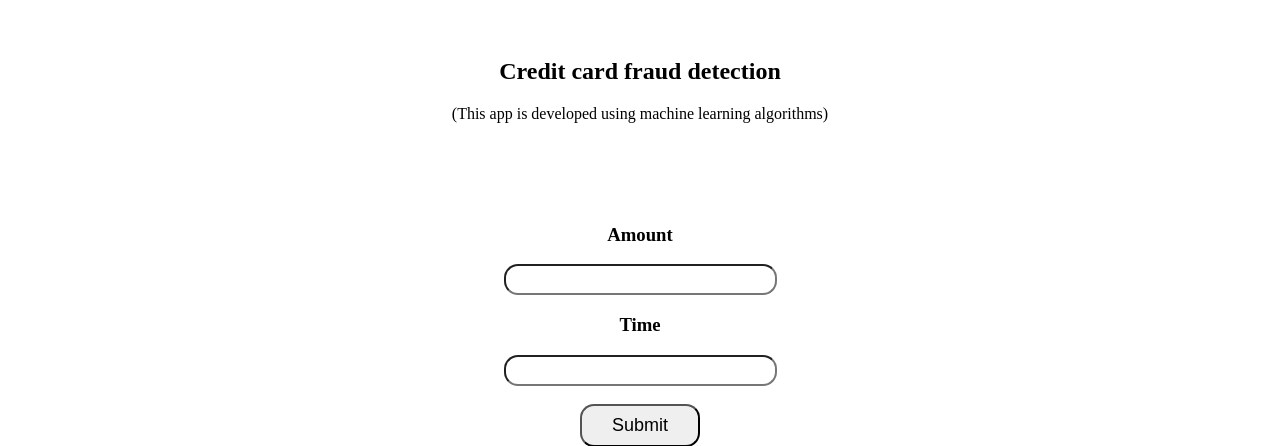
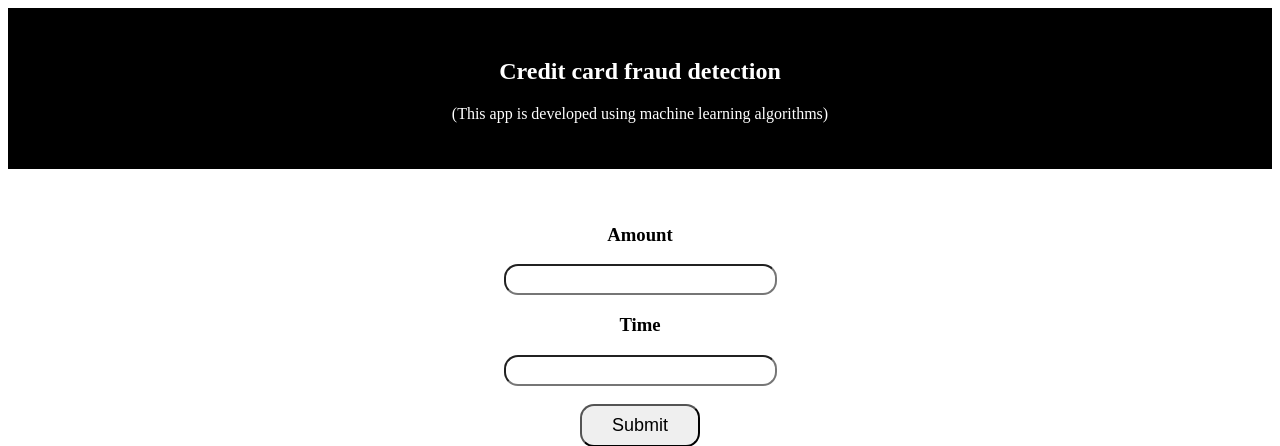
Before and after one commit to vesalapu/credit-card-fraud-detection, a Flask app: page / in a window 1280 px wide. Shown: the top 446 px of the page. Run offline with Flask 2, Linux system fonts and the light colour scheme; parts of the project's set-up code (start-up, migrations or seed data) failed here and were passed over.

Commit message:
Update index.html

```diff
--- a/templates/index.html
+++ b/templates/index.html
@@ -9,7 +9,7 @@
 
 <body>
 
-   <div style="background-color:white;color:black;padding:30px;">
+   <div style="background-color:black;color:white;padding:30px;">
    <h2>Credit card fraud detection</h2>
        <p>(This app is developed using machine learning algorithms)</p>
    </div>
```
